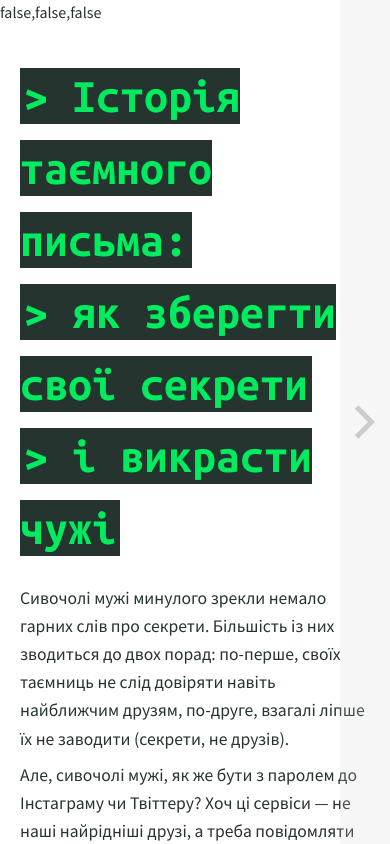
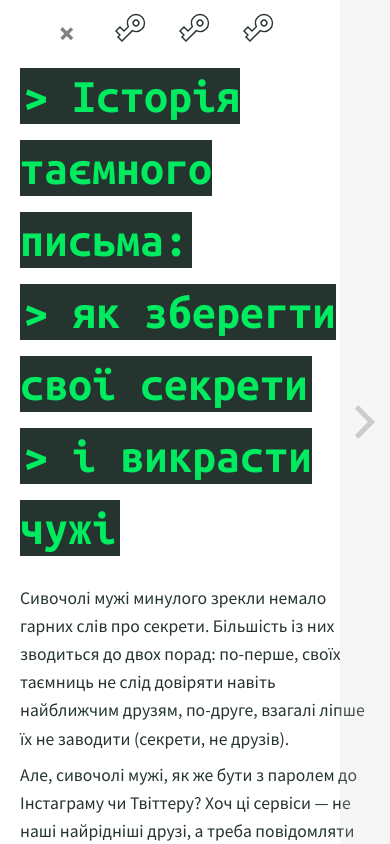
Before and after one commit to Zlira/crypto_history, a React (Create React App) app: page / in a window 390 px wide. Shown: the top 844 px of the page. Built offline with nearby package versions, Linux system fonts and the light colour scheme.

Commit message:
Added style to levels indicators

```diff
--- a/src/App.js
+++ b/src/App.js
@@ -19,17 +19,28 @@ class App extends Component {
       levelsPassed: initLevelsPassed,
     }
     this.addPassedLevel = this.addPassedLevel.bind(this)
+    this.updatedPassedLevels = this.updatedPassedLevels.bind(this)
+    this.clearPassedLevels = this.clearPassedLevels.bind(this)
+  }
+
+  updatedPassedLevels(levels) {
+    this.setState({
+      levelsPassed: levels
+    }, () => {
+      putIntoStorage('levelsPassed', this.state.levelsPassed)
+    })
+  }
+
+  clearPassedLevels() {
+    const levels = [...this.state.levelsPassed.map(l => false)]
+    this.updatedPassedLevels(levels)
   }
 
   addPassedLevel(level) {
-    this.setState(prevState => ({
-      levelsPassed: [...prevState.levelsPassed.map(
-        (el, i) => i === level - 1? true : el
-      )]
-    }), () => {
-      putIntoStorage('levelsPassed', this.state.levelsPassed)
-    })
-
+    const levels = [...this.state.levelsPassed.map(
+      (el, i) => i === level - 1? true : el
+    )]
+    this.updatedPassedLevels(levels)
   }
 
   render() {
@@ -37,6 +48,7 @@ class App extends Component {
       <LevelsContext.Provider value={{
         levelsPassed: this.state.levelsPassed,
         addPassedLevel: this.addPassedLevel,
+        clearPassedLevels: this.clearPassedLevels,
        }}>
         <div className="App">
           <LevelIndicator/>
--- a/src/LevelsContex.js
+++ b/src/LevelsContex.js
@@ -4,4 +4,5 @@ import React from 'react'
 export const LevelsContext = React.createContext({
   levelsPassed: [false, false, false],
   addPassedLevel: () => {},
+  clearPassedLevels: () => {},
 })
--- a/src/components/LevelIndicator/LevelIndicator.css
+++ b/src/components/LevelIndicator/LevelIndicator.css
@@ -1,5 +1,45 @@
 .level-indicator {
   position: fixed;
   top: 0px;
+  left: 40px;
   margin: 0px auto;
+  z-index: 2;
 }
+
+.level-indicator__icon, .level-indicator__reset-btn {
+  width: 34px;
+  display: block;
+}
+
+.level-indicator__icon {
+  margin-bottom: 30px;
+  transform: rotate(135deg);
+  height: 34px;
+}
+
+.level-indicator__reset-btn {
+  margin-top: 10px;
+  margin-bottom: 0px;
+  cursor: pointer;
+  color: grey;
+  font-size: 2em;
+  font-weight: bold;
+  text-align: center;
+  transform: rotate(135deg);
+}
+
+@media (max-width: 950px) {
+  .level-indicator__icon, .level-indicator__reset-btn {
+    display: inline-block;
+    margin-bottom: 0px;
+    margin-top: 10px;
+    margin-right: 30px;
+  }
+
+  .level-indicator {
+    width: calc(100% - 100px);
+    left: 50px;
+    background-color: white;
+  }
+
+}
--- a/src/components/LevelIndicator/index.js
+++ b/src/components/LevelIndicator/index.js
@@ -1,15 +1,46 @@
 import React from 'react'
 
 import {LevelsContext} from '../../LevelsContex'
+import keyImg from '../../img/icons/key.svg'
+import inactiveKeyImg from '../../img/icons/key_inactive.svg'
 import './LevelIndicator.css'
 
 
 export default class LevelIndicator extends React.Component {
   static contextType = LevelsContext
+  constructor(props) {
+    super(props)
+
+    this.resetLevels = this.resetLevels.bind(this)
+  }
+
+  resetLevels() {
+    this.context.clearPassedLevels()
+  }
 
   render() {
+    const levels = this.context.levelsPassed.map(
+      (l, i) => <LevelIcon key={i} index={i + 1} active={l}/>
+    )
     return <div className='level-indicator'>
-      {this.context.levelsPassed.map(e => e.toString()).join()}
+      <p className='level-indicator__reset-btn'
+        title='скинути пройдені рівні'
+        onClick={this.resetLevels}>+</p>
+      {levels}
     </div>
   }
 }
+
+
+function LevelIcon({active, index}) {
+  // todo add title and more detialed alt
+  let src, desc = `рівень №${index}: `
+  if (active) {
+    src = keyImg
+    desc = desc + 'завершений'
+  } else {
+    src = inactiveKeyImg
+    desc = desc + 'непройдений'
+  }
+  return <img src={src} alt={desc} title={desc} className='level-indicator__icon'/>
+}
```
Also changed, not shown: src/img/icons/key.svg (added), src/img/icons/key_inactive.svg (added).
